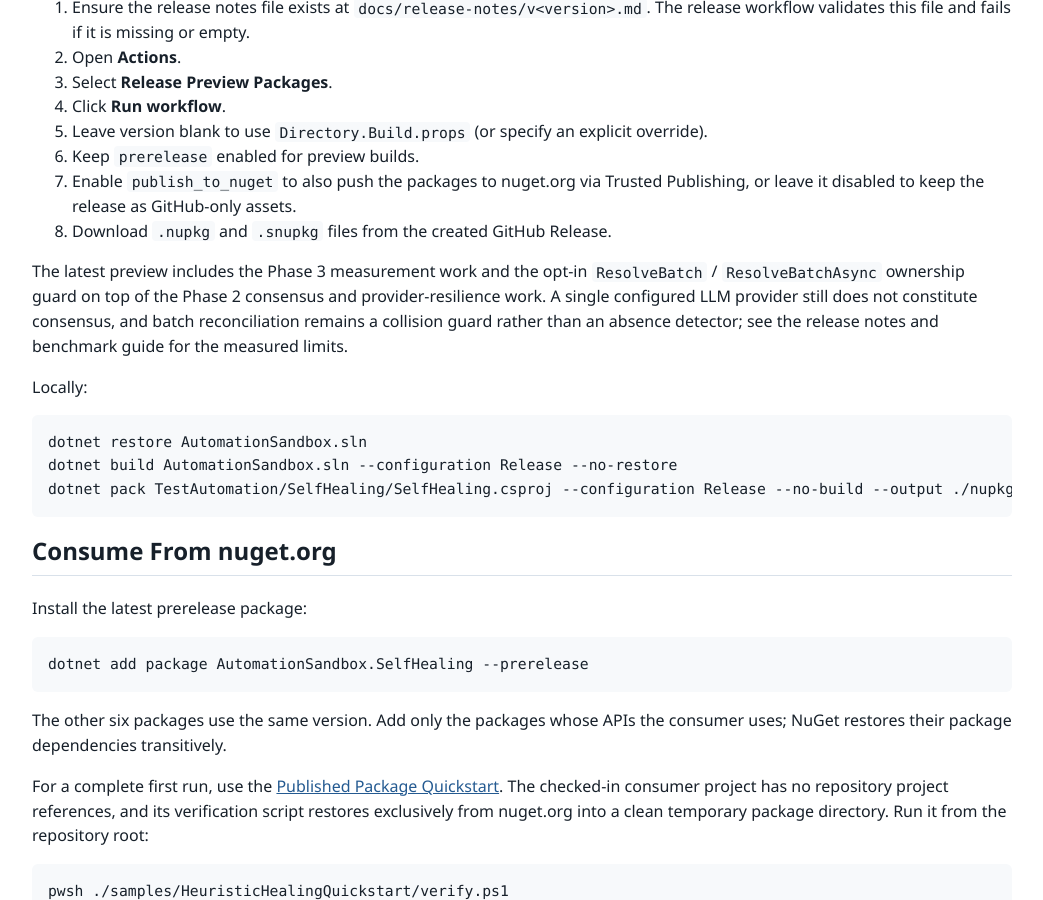
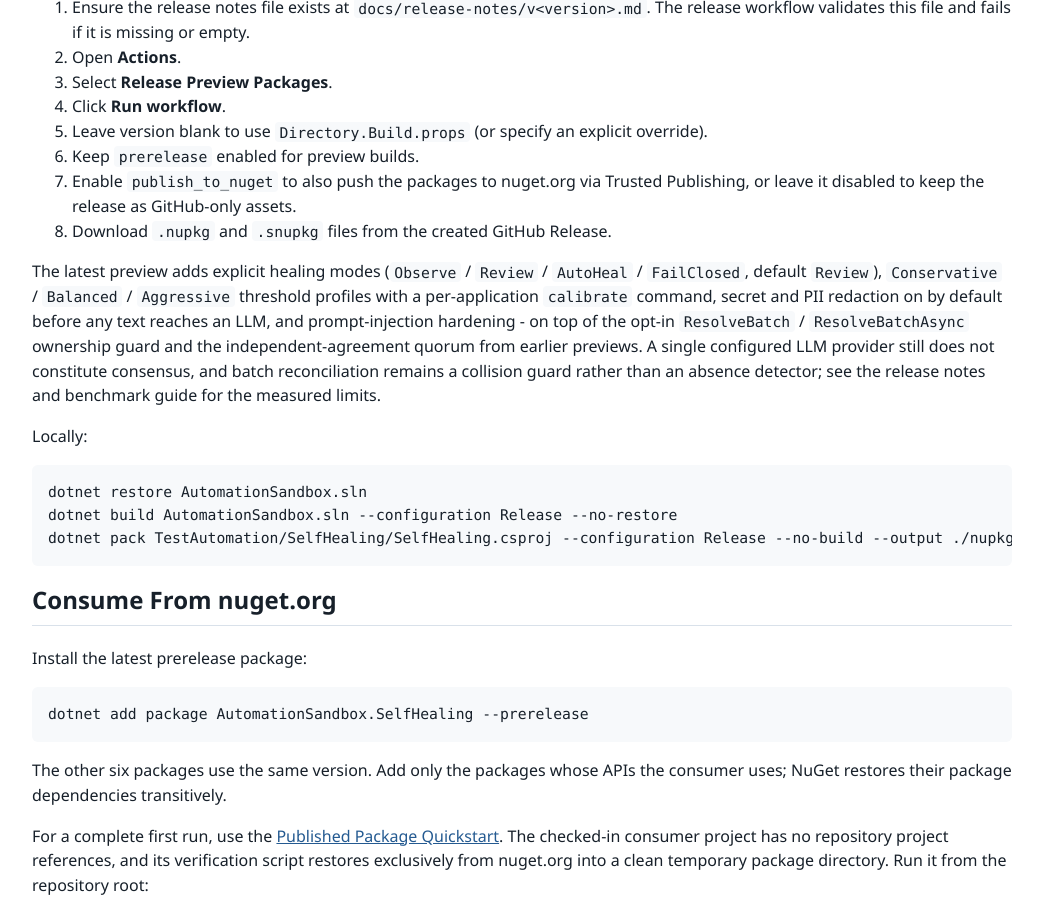
Before and after one commit to mustafasercansak/automation-sandbox, a Jekyll site: the page built from docs/nuget-packaging.md, in a window 1280 px wide and 900 px high, scrolled down 1390 px. Shown: the whole window, without its empty margins (118-1161 px from the left). Built offline with Jekyll 4.4.1, drawn with Linux system fonts in a browser that asks for light colours.

Commit message:
Refresh nuget-packaging and README roadmap for the beta.4 feature set
- nuget-packaging.md: the "latest preview includes ..." paragraph named only
  the Phase 3 batch guard; it now lists healing modes, threshold profiles +
  calibrate, secret/PII redaction, and prompt-injection hardening.
- README roadmap Phase 4: replace the generic "validate published packages"
  line with the concrete deliverables shipped in this window.

```diff
--- a/docs/nuget-packaging.md
+++ b/docs/nuget-packaging.md
@@ -59,9 +59,12 @@ repository's **Releases** page without publishing to nuget.org:
    Publishing, or leave it disabled to keep the release as GitHub-only assets.
 8. Download `.nupkg` and `.snupkg` files from the created GitHub Release.
 
-The latest preview includes the Phase 3 measurement work and the opt-in
-`ResolveBatch` / `ResolveBatchAsync` ownership guard on top of the Phase 2 consensus and
-provider-resilience work. A single configured LLM provider still does not constitute
+The latest preview adds explicit healing modes (`Observe` / `Review` / `AutoHeal` /
+`FailClosed`, default `Review`), `Conservative` / `Balanced` / `Aggressive` threshold
+profiles with a per-application `calibrate` command, secret and PII redaction on by
+default before any text reaches an LLM, and prompt-injection hardening - on top of the
+opt-in `ResolveBatch` / `ResolveBatchAsync` ownership guard and the independent-agreement
+quorum from earlier previews. A single configured LLM provider still does not constitute
 consensus, and batch reconciliation remains a collision guard rather than an absence
 detector; see the release notes and benchmark guide for the measured limits.
 
```
Also changed, not shown: README.md.
